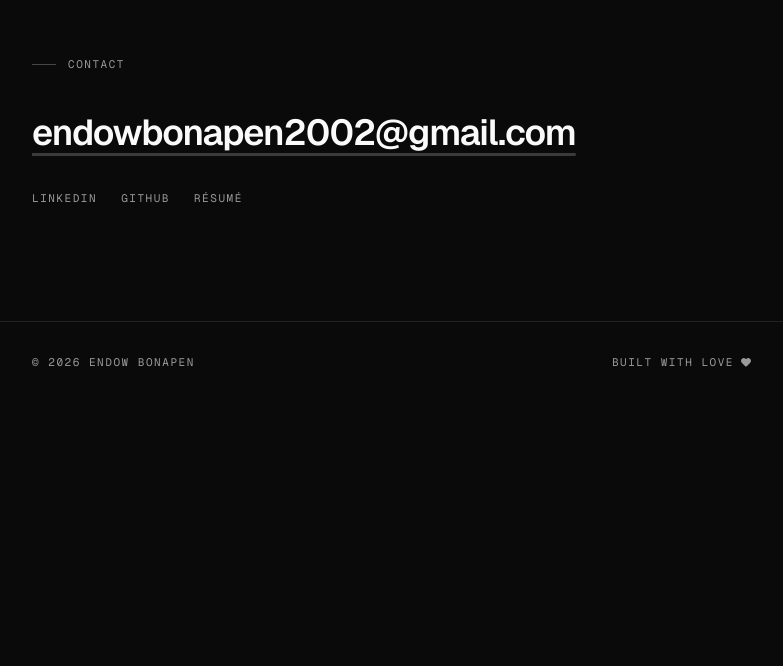
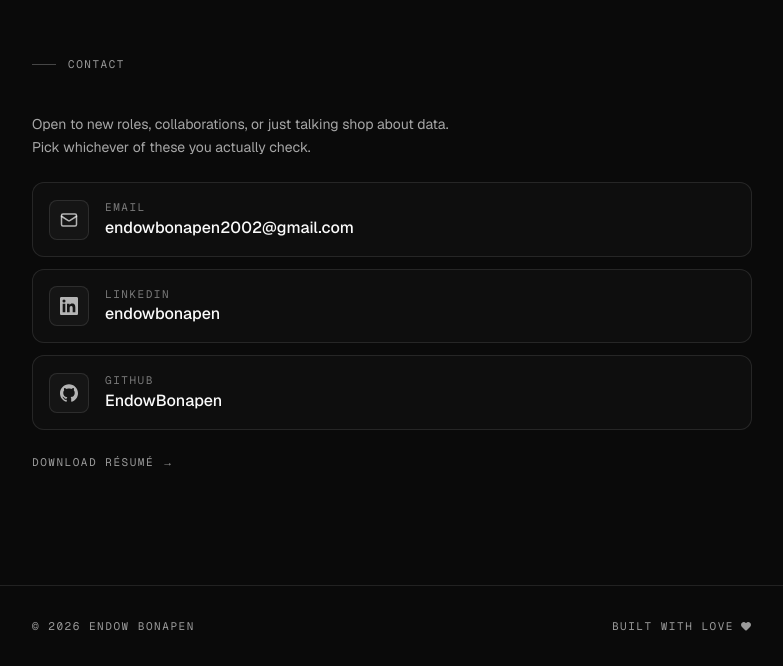
Before and after one commit to EndowBonapen/web-porto, a Next.js app: page / in a window 1280 px wide. Shown: the part 4475-5141 px from the top of the page, without its empty margins (248-1031 px from the left). Before the commit the page ends 4877 px from the top, so only its background shows below. Built offline with nearby package versions, Linux system fonts and the light colour scheme.

Commit message:
Redesign Contact as icon cards with real handles

```diff
--- a/components/Contact.tsx
+++ b/components/Contact.tsx
@@ -1,43 +1,66 @@
+import { Mail } from "lucide-react";
 import { profile } from "@/content/site";
+import { GithubIcon, LinkedinIcon } from "./icons";
 import Reveal from "./Reveal";
 import Section from "./Section";
 
-const links = [
-  { href: profile.links.linkedin, label: "LinkedIn" },
-  { href: profile.links.github, label: "GitHub" },
-  ...(profile.links.resume
-    ? [{ href: profile.links.resume, label: "Résumé" }]
-    : []),
+// Handles, not full URLs, are what read as an invitation rather than a citation.
+const linkedinHandle = profile.links.linkedin
+  .replace(/^https?:\/\/(www\.)?linkedin\.com\/in\//, "")
+  .replace(/\/$/, "");
+const githubHandle = profile.links.github
+  .replace(/^https?:\/\/(www\.)?github\.com\//, "")
+  .replace(/\/$/, "");
+
+const channels = [
+  { href: `mailto:${profile.email}`, label: "Email", value: profile.email, Icon: Mail },
+  { href: profile.links.linkedin, label: "LinkedIn", value: linkedinHandle, Icon: LinkedinIcon },
+  { href: profile.links.github, label: "GitHub", value: githubHandle, Icon: GithubIcon },
 ];
 
 export default function Contact() {
   return (
     <Section id="contact" label="Contact">
       <Reveal>
-        <a
-          href={`mailto:${profile.email}`}
-          className="display text-3xl underline decoration-foreground/20 underline-offset-8 transition-colors hover:decoration-foreground sm:text-4xl"
-        >
-          {profile.email}
-        </a>
+        <p className="max-w-md text-sm leading-relaxed text-foreground/65">
+          Open to new roles, collaborations, or just talking shop about data.
+          Pick whichever of these you actually check.
+        </p>
       </Reveal>
 
-      <Reveal delay={80}>
-        <ul className="mt-8 flex flex-wrap gap-x-6 gap-y-2">
-          {links.map(({ href, label }) => (
-            <li key={label}>
+      <div className="mt-6 space-y-3">
+        {channels.map(({ href, label, value, Icon }, i) => (
+          <Reveal key={label} delay={80 + i * 60}>
             <a
               href={href}
               target={href.startsWith("http") ? "_blank" : undefined}
               rel={href.startsWith("http") ? "noreferrer" : undefined}
-                className="label text-foreground/60 transition-colors hover:text-foreground"
+              className="group flex items-center gap-4 rounded-xl border border-foreground/10 bg-foreground/[0.02] p-4 transition-colors hover:border-foreground/25"
             >
-                {label}
+              <span className="grid h-10 w-10 shrink-0 place-items-center rounded-lg border border-foreground/10 bg-foreground/[0.03] text-foreground/70 transition-colors group-hover:text-foreground">
+                <Icon size={18} />
+              </span>
+              <span className="flex flex-col overflow-hidden">
+                <span className="label text-foreground/45">{label}</span>
+                <span className="truncate text-sm font-medium text-foreground sm:text-base">
+                  {value}
+                </span>
+              </span>
             </a>
-            </li>
+          </Reveal>
         ))}
-        </ul>
+      </div>
+
+      {profile.links.resume && (
+        <Reveal delay={80 + channels.length * 60}>
+          <a
+            href={profile.links.resume}
+            className="label mt-6 inline-block text-foreground/60 transition-colors hover:text-foreground"
+          >
+            Download résumé →
+          </a>
         </Reveal>
+      )}
     </Section>
   );
 }
```
Lines whose indentation alone changed are shown as unchanged.
